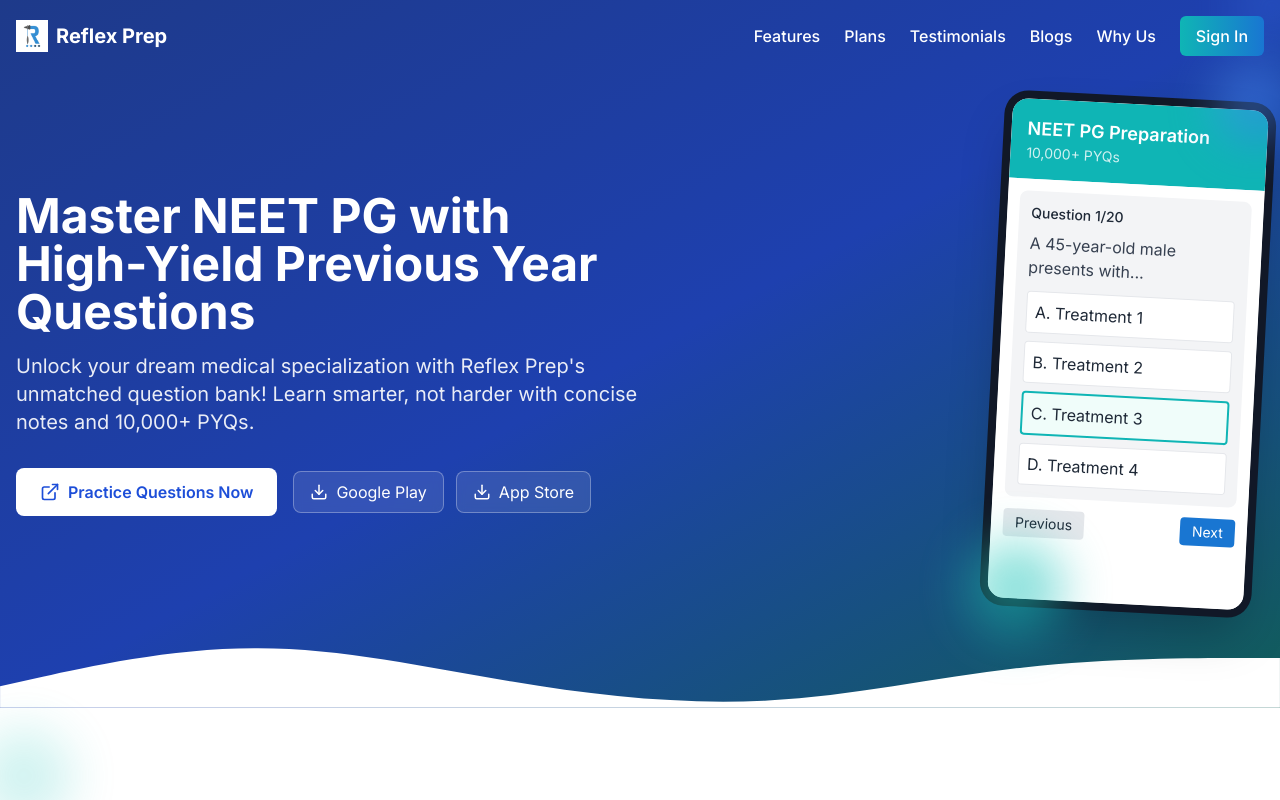
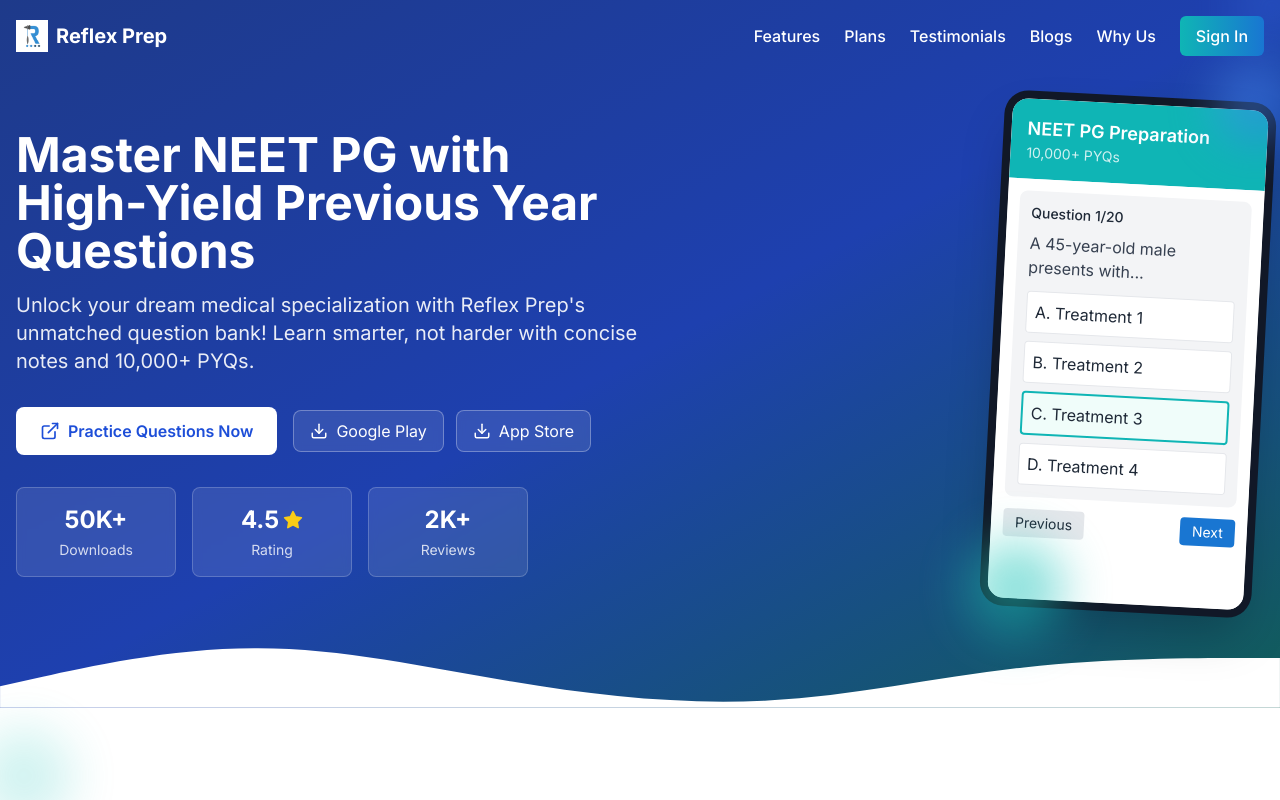
Before and after one commit to ayushmittal5221/Reflex-bolt, a React (Vite) app: page / in a window 1280 px wide. Shown: the top 800 px of the page. Built offline with nearby package versions, Linux system fonts and the light colour scheme.

Commit message:
Add stats boxes below CTA in Hero section

```diff
--- a/src/components/Hero.tsx
+++ b/src/components/Hero.tsx
@@ -1,5 +1,5 @@
 import React from 'react';
-import { Download, ExternalLink } from 'lucide-react';
+import { Download, ExternalLink, Star } from 'lucide-react';
 import { APP_LINKS } from '../utils/constants';
 
 const Hero: React.FC = () => {
@@ -20,7 +20,7 @@ const Hero: React.FC = () => {
               Unlock your dream medical specialization with Reflex Prep's unmatched question bank! Learn smarter, not harder with concise notes and 10,000+ PYQs.
             </p>
 
-            <div className="flex flex-col sm:flex-row items-center justify-center md:justify-start space-y-4 sm:space-y-0 sm:space-x-4">
+            <div className="flex flex-col sm:flex-row items-center justify-center md:justify-start space-y-4 sm:space-y-0 sm:space-x-4 mb-8">
               <a
                 href="https://app.reflexprep.com/"
                 target="_blank"
@@ -50,6 +50,27 @@ const Hero: React.FC = () => {
                   <Download size={18} className="mr-2" />
                   App Store
                 </a>
+              </div>
+            </div>
+
+            {/* Stats boxes */}
+            <div className="grid grid-cols-1 sm:grid-cols-3 gap-4 max-w-lg mx-auto md:mx-0">
+              <div className="bg-white/10 backdrop-blur-sm border border-white/20 rounded-lg p-4 text-center">
+                <div className="text-2xl font-bold text-white mb-1">50K+</div>
+                <div className="text-sm text-white/80">Downloads</div>
+              </div>
+
+              <div className="bg-white/10 backdrop-blur-sm border border-white/20 rounded-lg p-4 text-center">
+                <div className="flex items-center justify-center mb-1">
+                  <span className="text-2xl font-bold text-white mr-1">4.5</span>
+                  <Star size={20} className="text-yellow-400 fill-current" />
+                </div>
+                <div className="text-sm text-white/80">Rating</div>
+              </div>
+
+              <div className="bg-white/10 backdrop-blur-sm border border-white/20 rounded-lg p-4 text-center">
+                <div className="text-2xl font-bold text-white mb-1">2K+</div>
+                <div className="text-sm text-white/80">Reviews</div>
               </div>
             </div>
           </div>
```
